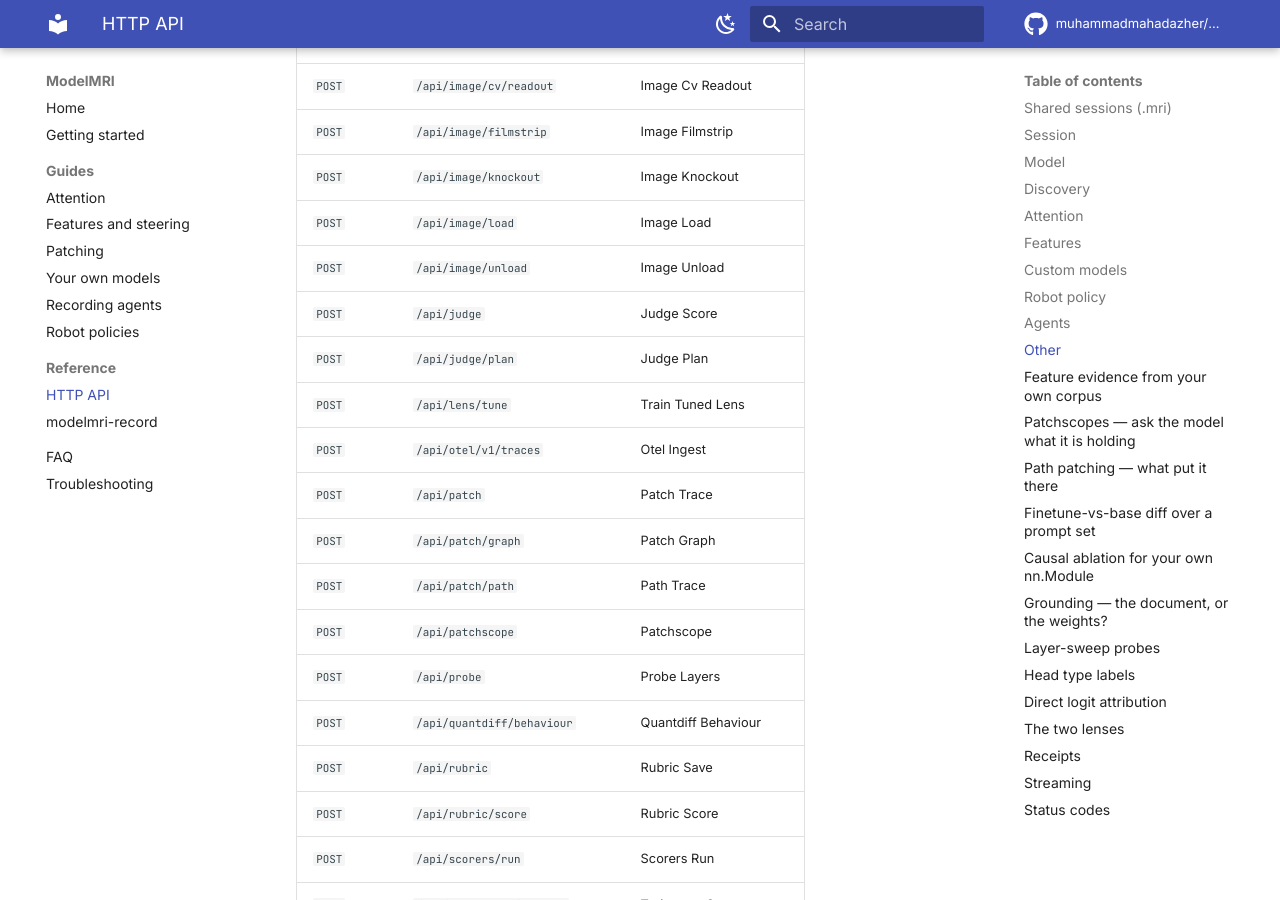
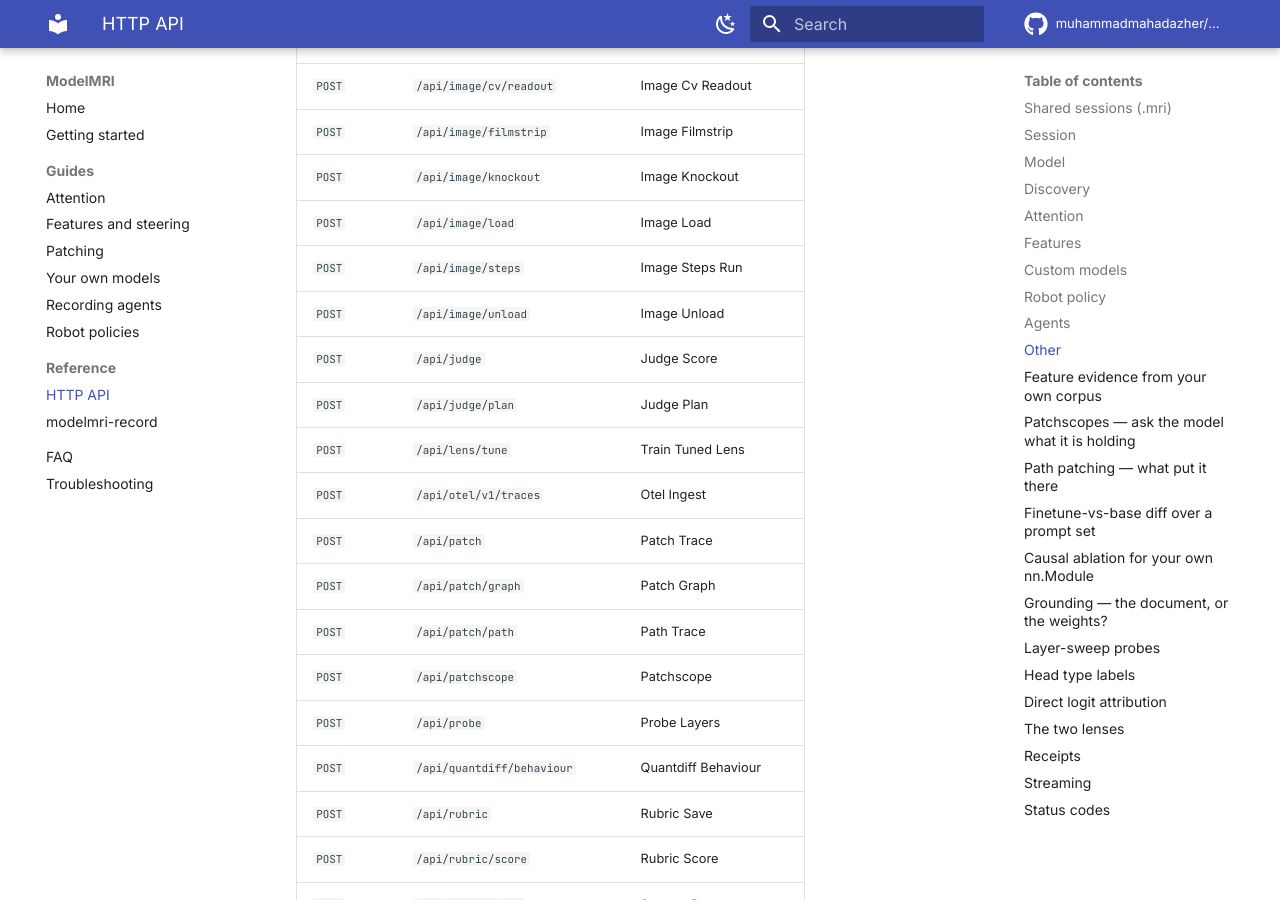
Before and after one commit to muhammadmahadazher/ModelMRI, an MkDocs documentation site: the page built from docs/reference/api.md, in a window 1280 px wide and 900 px high, scrolled down 7205 px. Built offline with MkDocs 1.6.1 and Material for MkDocs 9.7.7, drawn with Linux system fonts in a browser that asks for light colours; comment, search, counter and statistics services are not loaded.

Commit message:
Regenerate the API page for the route that was added to run the trace
`POST /api/image/steps` landed without the generated page being rebuilt, and
tests/test_gen_api_docs.py caught it on CI — which is what that test is for.
The page is generated from the app's own route table, so a hand-edit would
have been a second source of truth rather than a fix.

Co-Authored-By: Claude Opus 5 <noreply@anthropic.com>

```diff
--- a/docs/reference/api.md
+++ b/docs/reference/api.md
@@ -194,6 +194,7 @@ Base URL: `http://127.0.0.1:5900`. Interactive docs: `/docs`.
 | `POST` | `/api/image/filmstrip` | Image Filmstrip |
 | `POST` | `/api/image/knockout` | Image Knockout |
 | `POST` | `/api/image/load` | Image Load |
+| `POST` | `/api/image/steps` | Image Steps Run |
 | `POST` | `/api/image/unload` | Image Unload |
 | `POST` | `/api/judge` | Judge Score |
 | `POST` | `/api/judge/plan` | Judge Plan |
```
